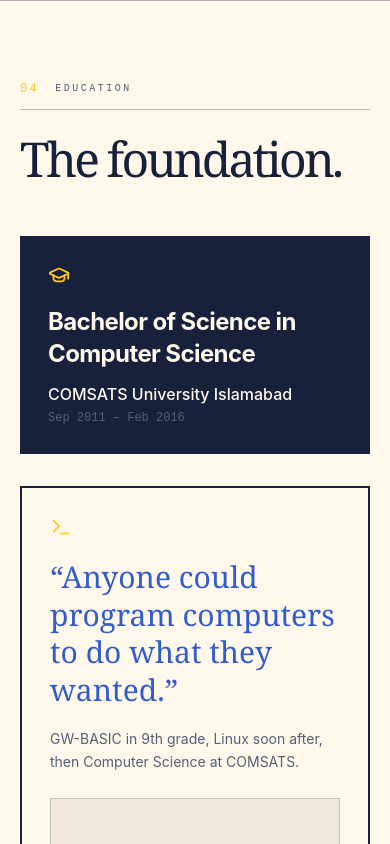
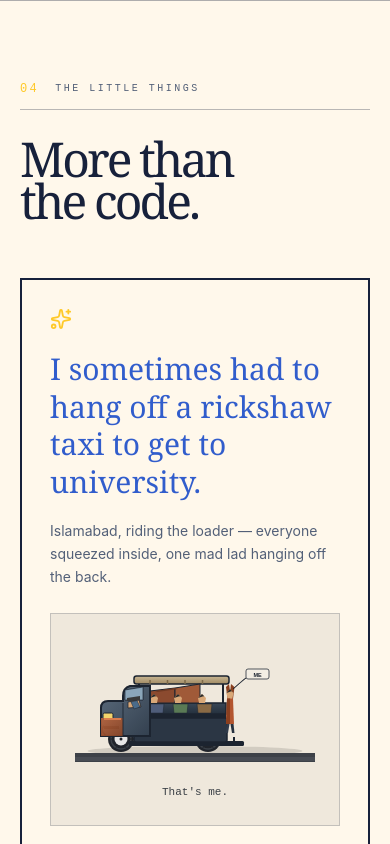
Before and after one commit to hasnainhaider2663/hasnain-cv, a React (Vite) app: page / in a window 390 px wide. Shown: the part 8400-9244 px from the top of the page. Built offline with nearby package versions, Linux system fonts and the light colour scheme.

Commit message:
feat: replace education with rickshaw fun fact, feature pull-quote

```diff
--- a/src/components/Education.tsx
+++ b/src/components/Education.tsx
@@ -1,37 +1,28 @@
-import { GraduationCap, Languages, MapPin, Terminal } from 'lucide-react'
-import { education, languages, profile } from '../data/cv'
+import { Languages, MapPin, Sparkles } from 'lucide-react'
+import { languages, profile } from '../data/cv'
 import { Reveal, SectionHeading, Pill } from './ui'
 import LoaderRickshaw from './LoaderRickshaw'
 
 export default function Education() {
   return (
     <section id="education" className="section-rule mx-auto max-w-7xl px-5 py-20 sm:px-8 md:py-28">
-      <SectionHeading index="04" label="Education" title="The foundation." />
+      <SectionHeading index="04" label="The little things" title="More than the code." />
 
-      <div className="mt-14 grid gap-8 md:grid-cols-[1.3fr_1fr]">
+      <div className="mt-14">
         <Reveal>
-          <div className="ink-block flex h-full flex-col p-7 sm:p-10">
-            <GraduationCap size={22} strokeWidth={2} className="text-accent" />
-            <p className="mt-5 font-sans text-2xl font-bold tracking-tight">{education.degree}</p>
-            <p className="mt-3 text-base font-medium">{education.school}</p>
-            <p className="mt-1 font-mono text-xs text-muted">{education.period}</p>
-          </div>
-        </Reveal>
-
-        <Reveal delay={0.08}>
           <div className="border-brutal flex h-full flex-col p-7 sm:p-10">
-            <Terminal size={22} strokeWidth={2} className="text-accent" />
+            <Sparkles size={22} strokeWidth={2} className="text-accent" />
             <blockquote className="mt-5 font-display text-3xl leading-tight text-cobalt sm:text-4xl">
-              “Anyone could program computers to do what they wanted.”
+              I sometimes had to hang off a rickshaw taxi to get to university.
             </blockquote>
             <p className="mt-5 text-sm leading-relaxed text-muted">
-              GW-BASIC in 9th grade, Linux soon after, then Computer Science at COMSATS.
+              Islamabad, riding the loader — everyone squeezed inside, one mad lad hanging off the back.
             </p>
 
-            <div className="mt-6 border border-border/20 bg-[#efe8dc] p-4">
-              <LoaderRickshaw className="h-auto w-full max-w-sm" />
-              <p className="mt-3 font-mono text-[11px] leading-relaxed text-[#3a3f45]">
-                Islamabad, riding the loader — everyone squeezed inside, one mad lad hanging off the back. That&apos;s me.
+            <div className="mt-6 border border-border/20 bg-[#efe8dc] p-6 sm:p-8">
+              <LoaderRickshaw className="mx-auto h-auto w-full max-w-2xl" />
+              <p className="mt-4 text-center font-mono text-[11px] leading-relaxed text-[#3a3f45]">
+                That&apos;s me.
               </p>
             </div>
 
--- a/src/components/LoaderRickshaw.tsx
+++ b/src/components/LoaderRickshaw.tsx
@@ -59,9 +59,9 @@ function Person({
       <polygon points={`${x + 1},${hipY} ${x + 7},${hipY} ${x + 9},${hipY + 18} ${x + 4},${hipY + 18}`} fill="#26313f" />
       {isMe && (
         <g>
-          <rect x={x + 18} y={headY - 30} width={42} height={20} rx={3} fill="#f3eee4" stroke={INK} strokeWidth={1.5} />
-          <polygon points={`${x + 60} ${headY - 24} ${x + 66} ${headY - 20} ${x + 60} ${headY - 16}`} fill="#f3eee4" stroke={INK} strokeWidth={1.5} />
-          <text x={x + 39} y={headY - 15} fontSize="11" fontWeight="700" fill={INK} fontFamily="ui-sans-serif, sans-serif" textAnchor="middle">
+          <rect x={x + 32} y={headY - 52} width={46} height={20} rx={4} fill="#f3eee4" stroke={INK} strokeWidth={1.5} />
+          <polygon points={`${x + 32} ${headY - 34} ${x + 26} ${headY - 30} ${x + 6} ${headY - 12}`} fill="#f3eee4" stroke={INK} strokeWidth={1.5} />
+          <text x={x + 55} y={headY - 37} fontSize="11" fontWeight="700" fill={INK} fontFamily="ui-sans-serif, sans-serif" textAnchor="middle">
             ME
           </text>
         </g>
@@ -135,6 +135,9 @@ export default function LoaderRickshaw(props: SVGProps<SVGSVGElement>) {
       <polygon points="246,120 254,112 262,120 260,130 248,130" fill={SKIN} />
       <polygon points="246,120 254,112 262,120 258,116" fill="#2b2b2b" />
 
+      {/* bed lower body panel (kills the transparent gap under the cargo) */}
+      <rect x={118} y={160} width={186} height={48} rx={4} fill="#2b3644" stroke={INK} strokeWidth={3} />
+
       {/* cab */}
       <path d="M 52 196 L 52 140 Q 52 126 66 126 L 96 126 L 96 116 Q 96 100 110 96 L 150 96 L 150 196 Z" fill="url(#bodyGrad)" stroke={INK} strokeWidth={4} />
       {/* windshield */}
--- a/src/components/Nav.tsx
+++ b/src/components/Nav.tsx
@@ -6,7 +6,7 @@ const LINKS = [
   { label: 'Highlights', href: '#highlights' },
   { label: 'Experience', href: '#experience' },
   { label: 'Skills', href: '#skills' },
-  { label: 'Education', href: '#education' },
+  { label: 'Fun Facts', href: '#education' },
   { label: 'Contact', href: '#contact' },
 ]
 
@@ -26,6 +26,13 @@ export default function Nav() {
     sections.forEach(s => observer.observe(s))
     return () => observer.disconnect()
   }, [])
+
+  useEffect(() => {
+    if (!open) return
+    const onKey = (e: KeyboardEvent) => { if (e.key === 'Escape') setOpen(false) }
+    window.addEventListener('keydown', onKey)
+    return () => window.removeEventListener('keydown', onKey)
+  }, [open])
 
   return (
     <header className="fixed inset-x-0 top-0 z-50">
--- a/src/components/References.tsx
+++ b/src/components/References.tsx
@@ -7,15 +7,20 @@ export default function References() {
     <section id="references" className="section-rule mx-auto max-w-7xl px-5 py-20 sm:px-8 md:py-28">
       <SectionHeading index="05" label="References" title="Straight from the people I've built with." />
 
+      <Reveal className="mt-16">
+        <blockquote className="text-center">
+          <span className="display-type block text-6xl text-balance sm:text-8xl lg:text-9xl">
+            <span className="text-cobalt">“</span>Years, not weeks.<span className="text-cobalt">”</span>
+          </span>
+        </blockquote>
+      </Reveal>
+
       <Reveal delay={0.1} className="mt-14">
         <a href={profile.upwork} target="_blank" rel="noopener noreferrer" className="block group">
            <div className="border-brutal border-cobalt bg-cobalt p-7 text-bg transition-colors group-hover:bg-accent group-hover:text-fg sm:p-10">
             <div className="flex flex-col items-start justify-between gap-8 sm:flex-row sm:items-center">
               <div className="max-w-xl">
                 <p className="font-sans text-xl font-bold tracking-tight">Built together, long term.</p>
-                <blockquote className="mt-5 font-display text-3xl leading-tight sm:text-4xl">
-                  “Years, not weeks.”
-                </blockquote>
                 <p className="mt-4 leading-relaxed">
                   Most of my work runs on long-term engagements — years, not weeks. Clients stick around because the code keeps shipping.
                 </p>
```
